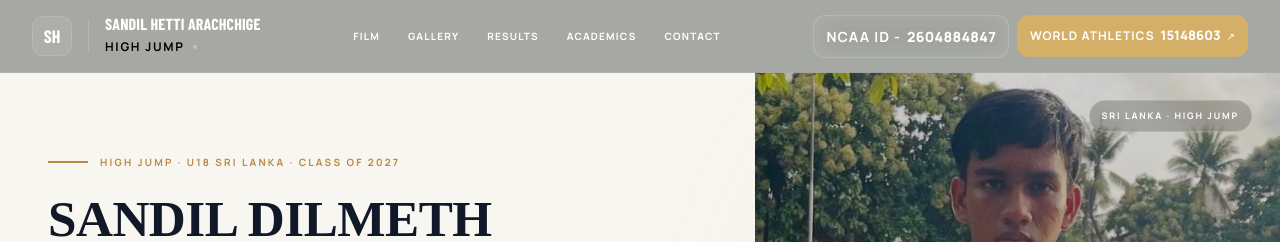
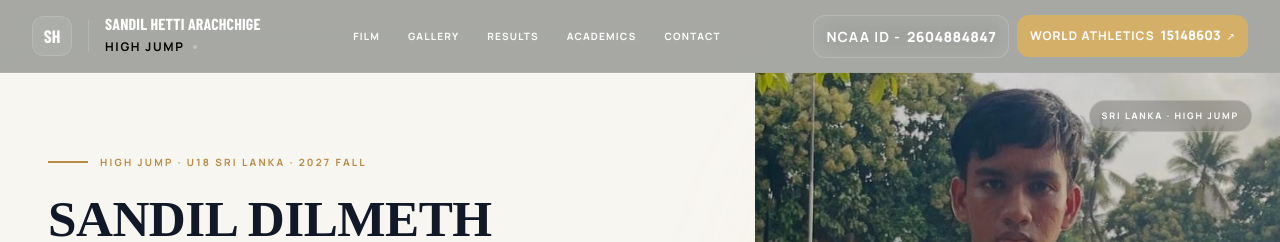
Before and after one commit to malinthagithub/sandil-athlete-portfolio, a Next.js app: page / in a window 1280 px wide. Shown: the top 242 px of the page. Built offline with nearby package versions, Linux system fonts and the light colour scheme; a web font is replaced by a local one.

Commit message:
Update athlete PB to 2.06m and certificates

```diff
--- a/data/athlete.ts
+++ b/data/athlete.ts
@@ -14,7 +14,7 @@ export const athlete = {
 
   event: "High Jump",
   category: "U18 Sri Lanka",
-  classYear: "Class of 2027",
+  classYear: "2027 FALL",
   location: "Colombo, Sri Lanka",
 
   // CURRENT PERFORMANCE
```
